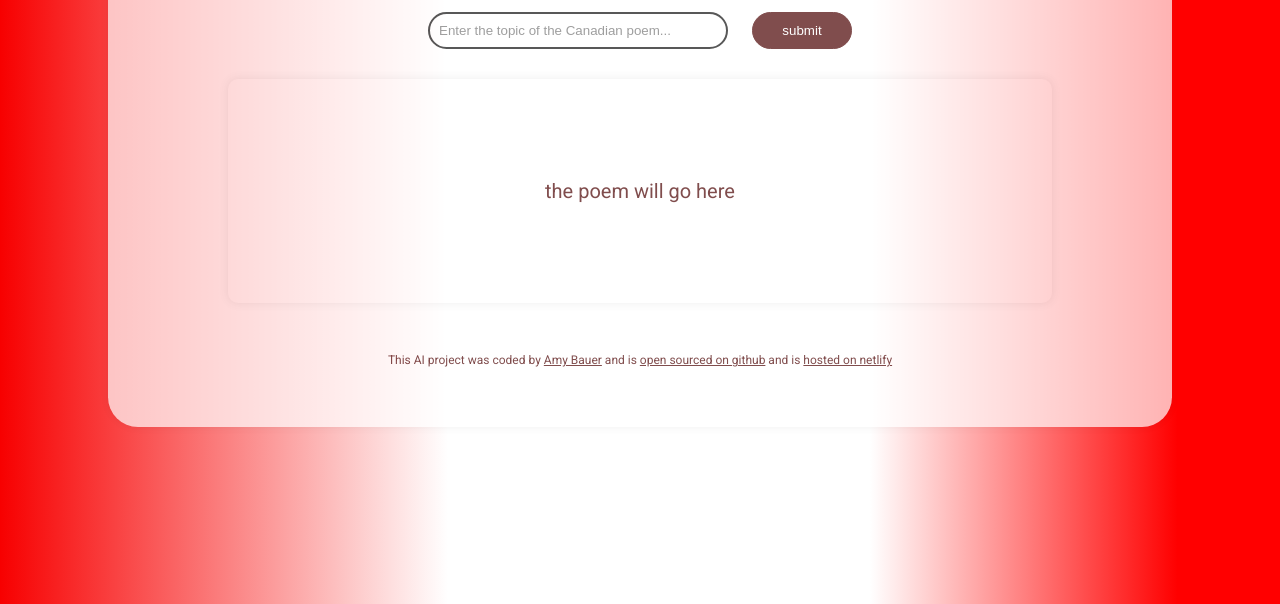
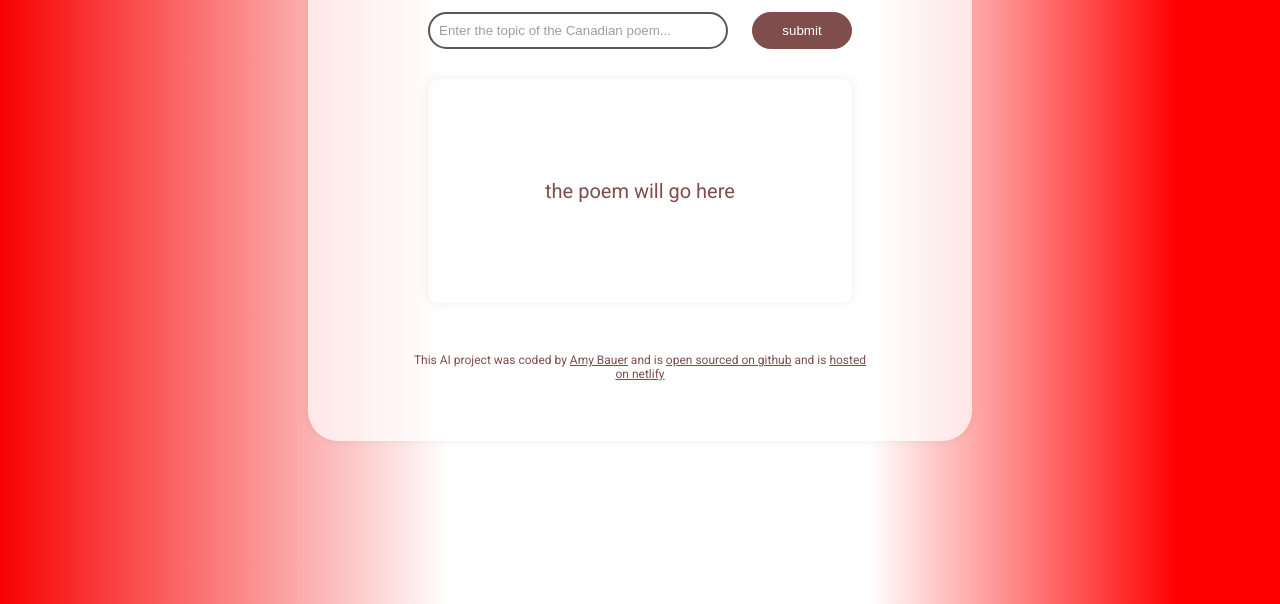
Before and after one commit to amelaur/canadian-poem-generator-amy-bauer, a plain HTML site: page index.html in a window 1280 px wide. Shown: the part 196-800 px from the top of the page. Drawn offline with Linux system fonts and the light colour scheme.

Commit message:
fixed some css styling

```diff
--- a/src/style.css
+++ b/src/style.css
@@ -16,7 +16,7 @@ body {
   display: block;
   justify-content: center;
   text-align: center;
-  margin: 100 100;
+  margin: 100 300;
   background: white;
   padding: 30px 100px;
   border-radius: 30px;
```
